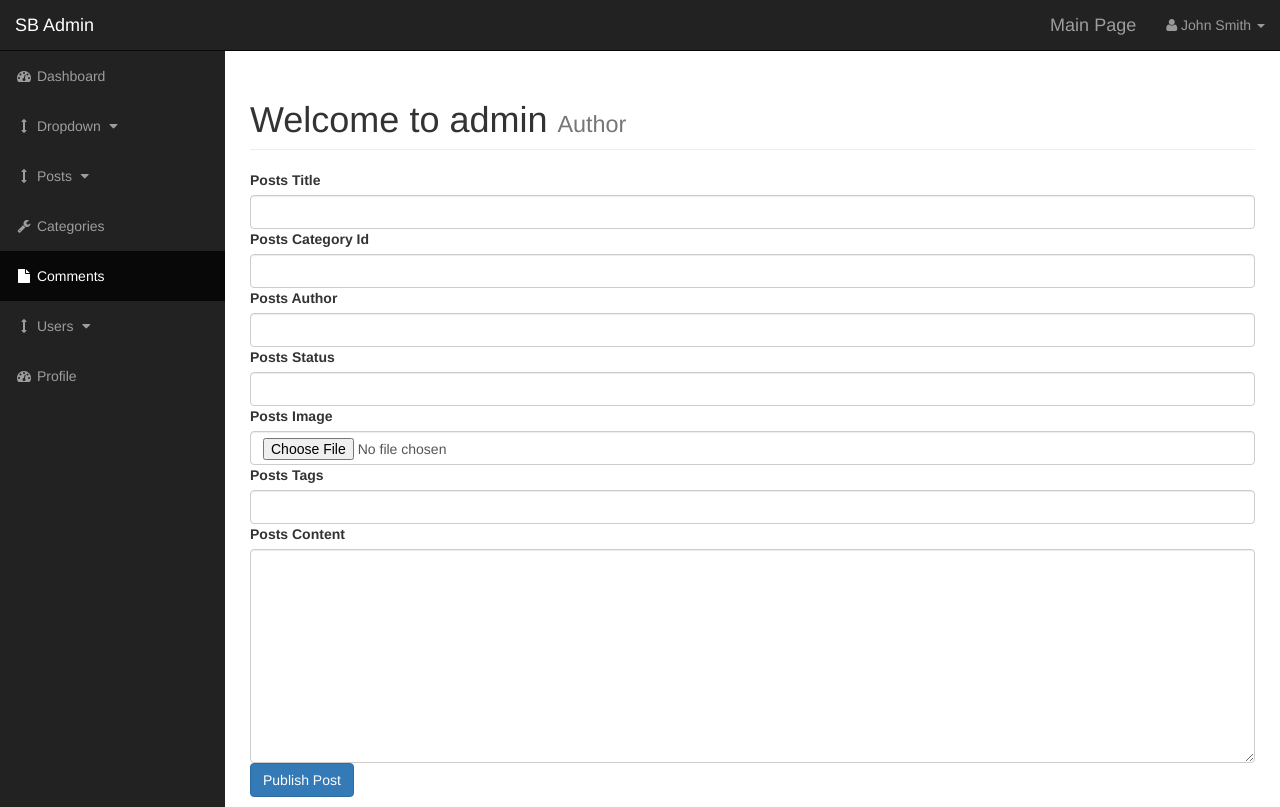
After one commit to egaworld13/CMS, a PHP site: page /admin/posts.php?source=add_post in a window 1280 px wide. The commit adds this page. Run offline with PHP 8.4, Linux system fonts and the light colour scheme; grey boxes labelled with a size stand in for pictures from a placeholder-image service; some libraries are stand-ins or nearby versions.

Commit message:
add post functionality

```diff
--- a/admin/admin.functions.php
+++ b/admin/admin.functions.php
@@ -1,4 +1,11 @@
 <?php
+function comfirmQuery($result) {
+    global $connection;
+  if (!$result){
+    die(" QUERRY FAILED" . mysqli_error($connection));
+ }
+}
+
 function insertCategories(){
   global $connection;
   if(isset($_POST['submit'])){
--- a/admin/categories.php
+++ b/admin/categories.php
@@ -29,7 +29,7 @@
 
                       <?php
                       //* UPDATE AND INCLUDE QUERY
-                        if(isset($_GET['edit'])){
+                        if (isset($_GET['edit'])) {
                           $cat_id = $_GET['edit'];
                           include "includes/admin.update.categories.inc.php";
                         } ?>
--- /dev/null
+++ b/admin/includes/add_post.php
@@ -0,0 +1,74 @@
+<?php
+
+if (isset($_POST['create_post'])) {
+$post_title = $_POST['post_title'];
+$post_author = $_POST['post_author'];
+$post_category_id = $_POST['post_category_id'];
+$post_status = $_POST['post_status'];
+
+$post_image = $_FILES['post_image']['name'];
+$post_image_temp = $_FILES['post_image']['tmp_name'];
+
+
+$post_tag = $_POST['post_tag'];
+$post_content = $_POST['post_content'];
+$post_date = date('d-m-y');
+$post_comment_count = 4;
+
+move_uploaded_file($post_image_temp, "../images/$post_image");
+
+$query = "INSERT INTO posts(post_category_id, post_title, post_author, post_date, post_image,
+ post_content, post_tag, post_comment_count, post_status)";
+
+ $query .= "VALUES ({$post_category_id},'{$post_title}','{$post_author}',now(),
+ '{$post_image}','{$post_content}','{$post_tag}','{$post_comment_count}','{$post_status}')";
+
+ $create_post_query = mysqli_query($connection, $query);
+
+comfirmQuery($create_post_query);
+
+}
+?>
+
+<form action="" method="post" enctype="multipart/form-data">
+<!-- POST TITLE -->
+<div class="form-gorup">
+<label for="post_title">Posts Title</label>
+<input type="text" class="form-control" name="post_title">
+</div>
+<!-- POST CATEGORY -->
+<div class="form-gorup">
+<label for="post_category_id">Posts Category Id</label>
+<input type="text" class="form-control" name="post_category_id">
+</div>
+<!-- POST AUTHOR -->
+<div class="form-gorup">
+<label for="post_author">Posts Author</label>
+<input type="text" class="form-control" name="post_author">
+</div>
+<!-- POST STATUS -->
+<div class="form-gorup">
+<label for="post_status">Posts Status</label>
+<input type="text" class="form-control" name="post_status">
+</div>
+<!-- POST IMAGE -->
+<div class="form-gorup">
+<label for="post_image">Posts Image</label>
+<input type="file" class="form-control" name="post_image">
+</div>
+<!-- POST TAGS -->
+<div class="form-gorup">
+<label for="post_tag">Posts Tags</label>
+<input type="text" class="form-control" name="post_tag">
+</div>
+<!-- POST CONTENT -->
+<div class="form-gorup">
+<label for="post_content">Posts Content</label>
+<textarea class="form-control" name="post_content" id="" cols="30" rows="10"></textarea>
+</div>
+<!-- POST BUTTON -->
+<div class="form-gorup">
+<input class="btn btn-primary" type="submit" name="create_post" value="Publish Post">
+</div>
+
+</form>
--- a/admin/includes/admin.navigation.inc.php
+++ b/admin/includes/admin.navigation.inc.php
@@ -86,25 +86,28 @@
                             </li>
                         </ul>
                     </li>
+
                     <li>
-                        <a href="categories.php"><i class="fa fa-fw fa-wrench"></i> Categories</a>
+                        <a href="javascript:;" data-toggle="collapse" data-target="#posts_dropdown">
+                            <i class="fa fa-fw fa-arrows-v"></i> Posts <i class="fa fa-fw fa-caret-down"></i></a>
+                        <ul id="posts_dropdown" class="collapse">
+                            <li>
+                                <a href="posts.php">View Posts</a>
+                            </li>
+                            <li>
+                                <a href="posts.php?source=add_post">Add Posts</a>
+                            </li>
+                        </ul>
                     </li>
                     <li>
-                        <a href="javascript:;" data-toggle="collapse" data-target="#posts_dropdown"><i class="fa fa-fw fa-arrows-v"></i> Posts <i class="fa fa-fw fa-caret-down"></i></a>
-                        <ul id="posts_dropdown" class="collapse">
-                            <li>
-                                <a href="#">View Posts</a>
-                            </li>
-                            <li>
-                                <a href="#">Add Posts</a>
-                            </li>
-                        </ul>
+                        <a href="./categories.php"><i class="fa fa-fw fa-wrench"></i> Categories</a>
                     </li>
                     <li class="active">
                         <a href="blank-page.html"><i class="fa fa-fw fa-file"></i> Comments</a>
                     </li>
                     <li>
-                        <a href="javascript:;" data-toggle="collapse" data-target="#users_dropdown"><i class="fa fa-fw fa-arrows-v"></i> Users <i class="fa fa-fw fa-caret-down"></i></a>
+                        <a href="javascript:;" data-toggle="collapse" data-target="#users_dropdown">
+                            <i class="fa fa-fw fa-arrows-v"></i> Users <i class="fa fa-fw fa-caret-down"></i></a>
                         <ul id="users_dropdown" class="collapse">
                             <li>
                                 <a href="#">View Posts</a>
--- /dev/null
+++ b/admin/posts.php
@@ -0,0 +1,48 @@
+
+<?php include "includes/admin.header.inc.php"?>
+
+<div id="wrapper">
+  <!-- Navigation -->
+  <?php include"includes/admin.navigation.inc.php"?>
+  <div id="page-wrapper">
+    <div class="container-fluid">
+        <!-- Page Heading -->
+        <div class="row">
+            <div class="col-lg-12">
+            <h1 class="page-header">
+                    Welcome to admin
+                    <small>Author</small>
+                </h1>
+               <?php
+                if (isset($_GET['source'])) {
+                    $source = $_GET['source'];
+                } else {
+                    $source = '';
+                }
+switch($source){
+
+    case 'add_post';
+    include "includes/add_post.php";
+    break;
+    case 'edit_post';
+    include "includes/edit_post.php";
+    break;
+    case '34';
+    echo "NICE";
+    break;
+    default:
+    include "includes/view_all_posts.php";
+    // code here
+
+}
+
+               ?>
+           </div>
+        </div>
+         <!-- /.row -->
+      </div>
+      <!-- /.container-fluid -->
+    </div>
+    <!-- /#page-wrapper -->
+  </div>
+ <?php include "includes/admin.footer.inc.php"?>
```
Also changed, not shown: admin/includes/edit_post.php (added, +70 -0 lines), admin/includes/view_all_posts.php (added, +70 -0 lines).
